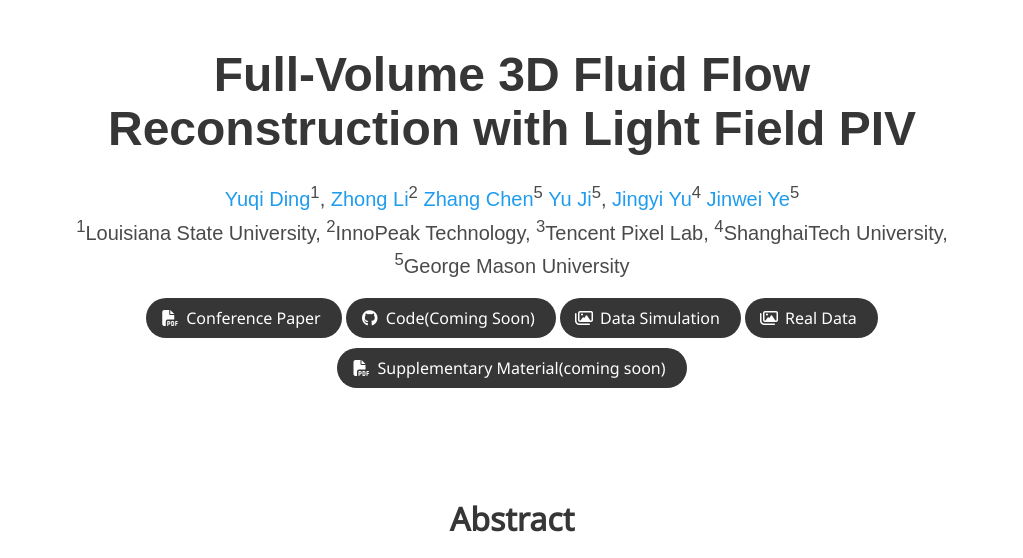
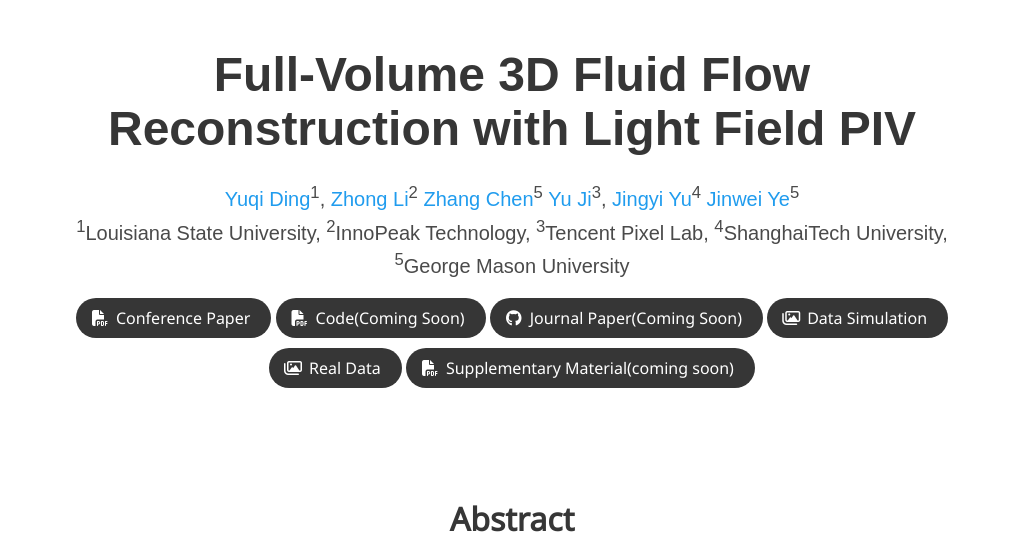
Before and after one commit to lightfieldpiv/lightfieldpiv.github.io, a plain HTML site: page index.html in a window 1280 px wide. Shown: the top 558 px of the page, without its empty margins (128-1151 px from the left). Drawn offline with nearby package versions, Linux system fonts and the light colour scheme; some icons are missing; a web font is replaced by a local one.

Commit message:
Update index.html

```diff
--- a/index.html
+++ b/index.html
@@ -50,7 +50,7 @@
               <a href="https://zhangchen8.github.io/">Zhang Chen</a><sup>5</sup>
             </span>
             <span class="author-block">
-              <a href="https://yeauxji.github.io">Yu Ji</a><sup>5</sup>,
+              <a href="https://yeauxji.github.io">Yu Ji</a><sup>3</sup>,
             </span>
             <span class="author-block">
               <a href="http://www.yu-jingyi.com/">Jingyi Yu</a><sup>4</sup>
@@ -93,6 +93,15 @@
                 </a>
               </span>
 			   -->
+                <span class="link-block">
+                  <a href=""
+                     class="external-link button is-normal is-rounded is-dark">
+                    <span class="icon">
+                        <i class="fas fa-file-pdf"></i>
+                    </span>
+                    <span>Code(Coming Soon)</span>
+                    </a>
+                </span>
 
          	<!-- Dataset Link. -->
                  <span class="link-block">
@@ -101,7 +110,7 @@
                     <span class="icon">
                         <i class="fa fa-github"></i>
                     </span>
-                    <span>Code(Coming Soon)</span>
+                    <span>Journal Paper(Coming Soon)</span>
                     </a>
                 </span>
 
```
